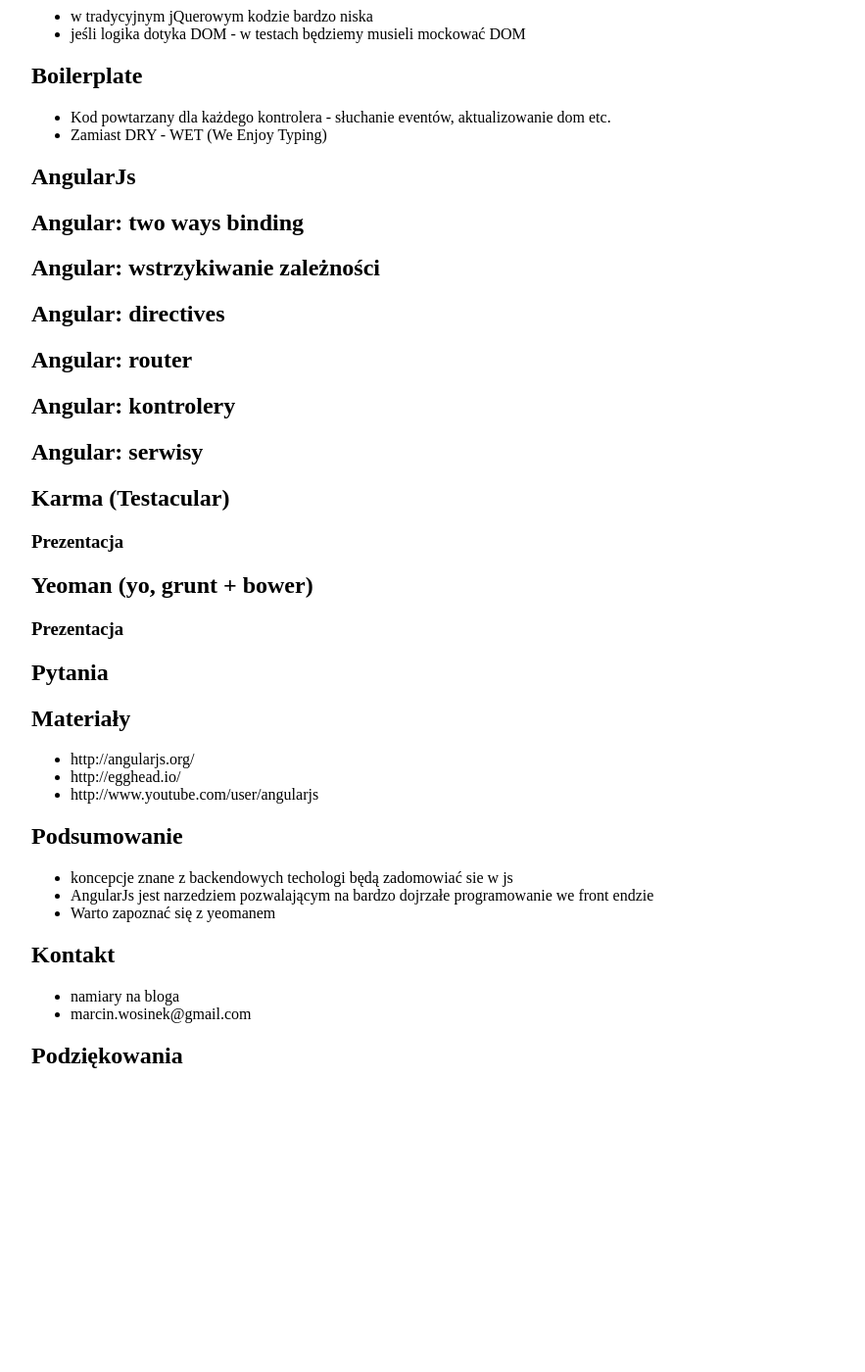
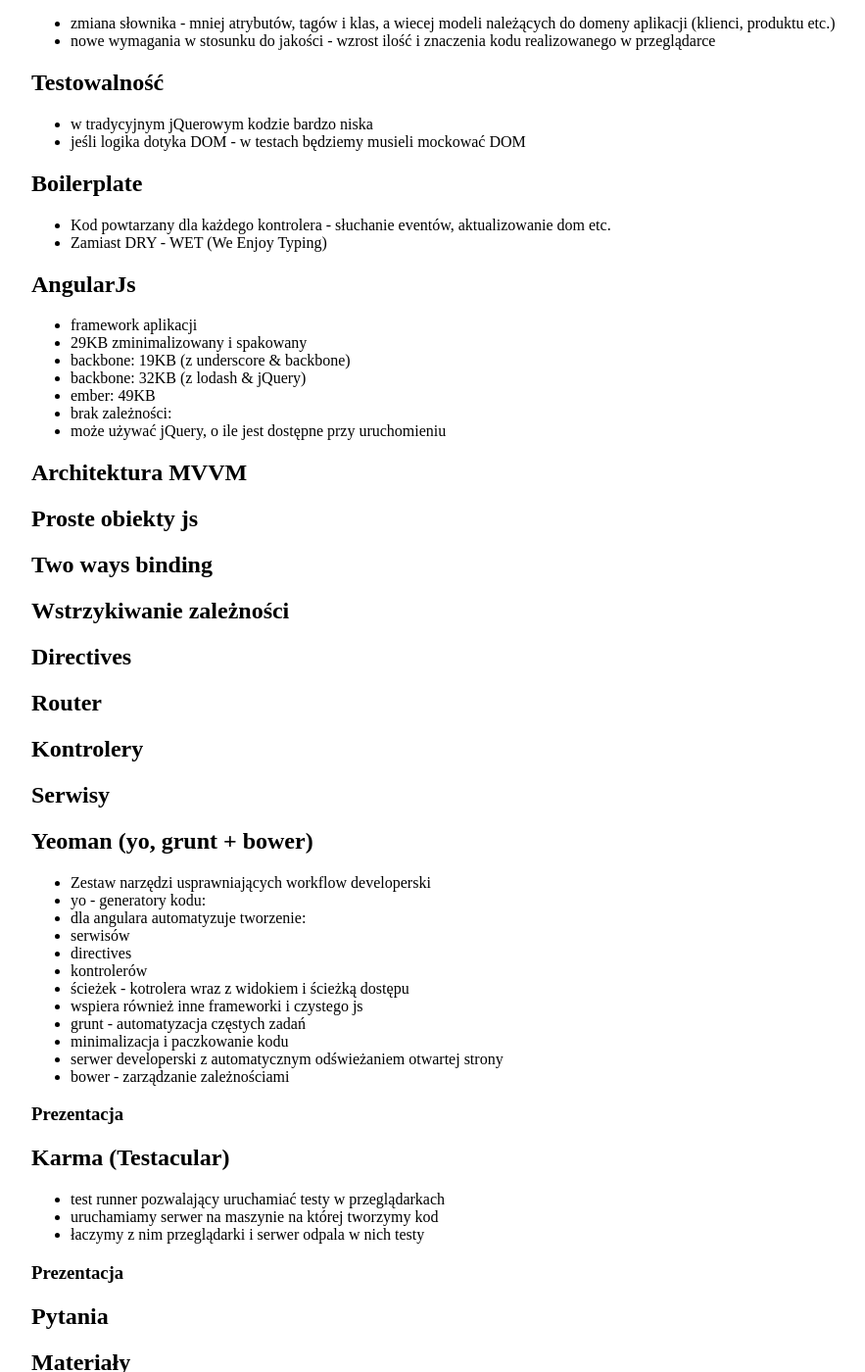
Before and after one commit to marcin-wosinek/blog, a Jekyll site: the page built from _posts/2013-04-12-AngularJs-4developers-Warszawa.md, in a window 1280 px wide and 1400 px high, scrolled down 952 px. Shown: the whole window at 98% size, without its empty margins (128-1011 px from the left). Built offline with Jekyll 4.4.1, drawn with Linux system fonts in a browser that asks for light colours; before the commit the page ends 2079 px from its top, so only the background shows below that; some of the changed text lies outside the part shown.

Commit message:
4dev slides

```diff
--- a/_posts/2013-04-12-AngularJs-4developers-Warszawa.md
+++ b/_posts/2013-04-12-AngularJs-4developers-Warszawa.md
@@ -6,6 +6,12 @@
 ---
 # AngularJs
 ## Kim jestem?
+* Marcin Wosinek
+* 5 lat doświadczenia w IT
+ * Pracy w C# zawdzięczam mocne przekonanie do testów jednostkowych
+ * Pracy we front endzie - js
+* aktualnie js kontraktor w Poznaniu
+
 ## Wy?
 * kto korzysta z frameworków js?
  * backbone?
@@ -47,24 +53,50 @@
 * Zamiast DRY - WET (We Enjoy Typing)
 
 ## AngularJs
+* framework aplikacji
+* 29KB zminimalizowany i spakowany
+ * backbone: 19KB (z underscore & backbone)
+ * backbone: 32KB (z lodash & jQuery)
+ * ember: 49KB
+* brak zależności:
+ * może używać jQuery, o ile jest dostępne przy uruchomieniu
 
-## Angular: two ways binding
+## Architektura MVVM
 
-## Angular: wstrzykiwanie zależności
+## Proste obiekty js
 
-## Angular: directives
+## Two ways binding
 
-## Angular: router
+## Wstrzykiwanie zależności
 
-## Angular: kontrolery
+## Directives
 
-## Angular: serwisy
+## Router
 
-## Karma (Testacular)
+## Kontrolery
+
+## Serwisy
+
+## Yeoman (yo, grunt + bower)
+* Zestaw narzędzi usprawniających workflow developerski
+* yo - generatory kodu:
+ * dla angulara automatyzuje tworzenie:
+  * serwisów
+  * directives
+  * kontrolerów
+  * ścieżek - kotrolera wraz z widokiem i ścieżką dostępu
+ * wspiera również inne frameworki i czystego js
+* grunt - automatyzacja częstych zadań
+ * minimalizacja i paczkowanie kodu
+ * serwer developerski z automatycznym odświeżaniem otwartej strony
+* bower - zarządzanie zależnościami
 
 ### Prezentacja
 
-## Yeoman (yo, grunt + bower)
+## Karma (Testacular)
+* test runner pozwalający uruchamiać testy w przeglądarkach
+* uruchamiamy serwer na maszynie na której tworzymy kod
+* łaczymy z nim przeglądarki i serwer odpala w nich testy
 
 ### Prezentacja
 
```
